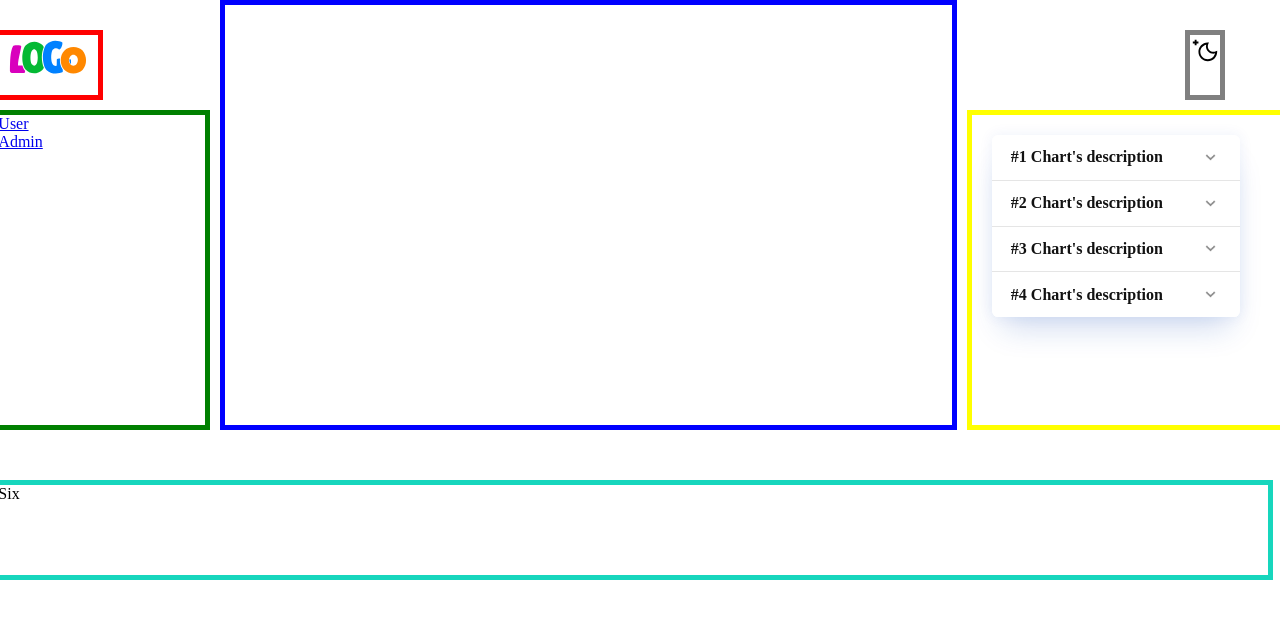
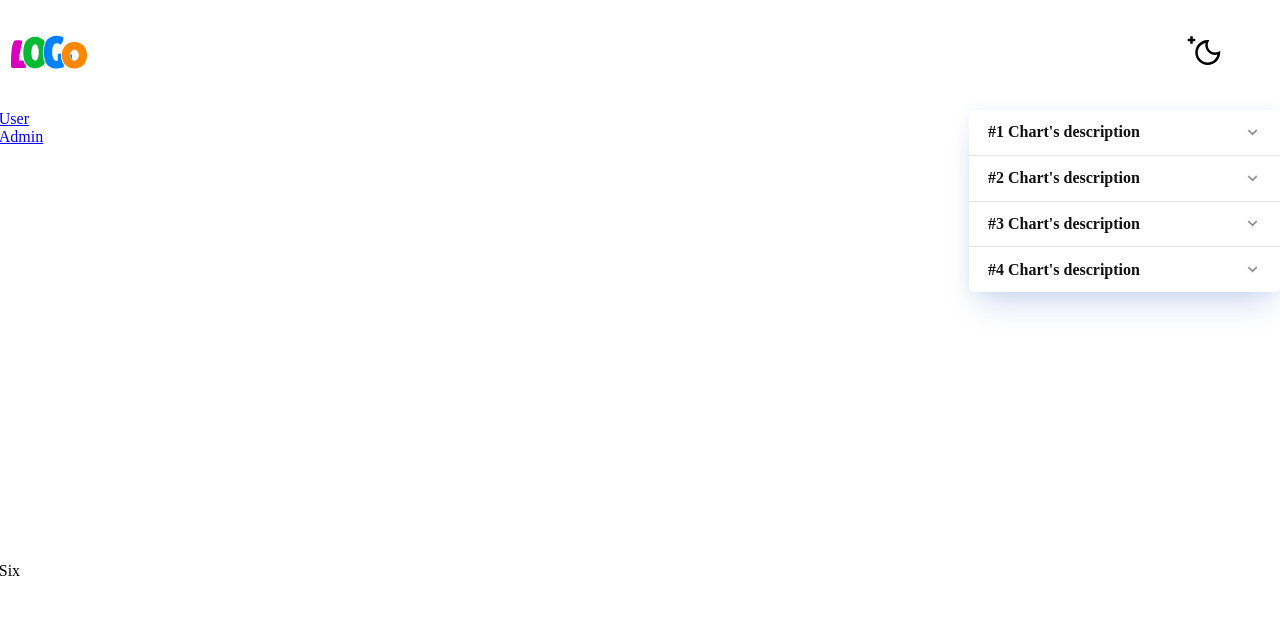
Before and after one commit to gitgregor/CatWitchChart, a React (Create React App) app: page / in a window 1280 px wide. Shown: the top 618 px of the page. Built offline with nearby package versions, Linux system fonts and the light colour scheme.

Commit message:
Change  in .item class - remove grid row
This set up prevent against extending widith of accordion after
open more then one acc level

```diff
--- a/src/STYLES/Styles/scssStyles/grid4.scss
+++ b/src/STYLES/Styles/scssStyles/grid4.scss
@@ -15,10 +15,10 @@
         .one {
             grid-column: 1 / 1;
             grid-row: 1 / 2;
-            border: 5px solid red;
             max-height: 100px;
             margin-top: 30px;
             // align-self: center;
+            // border: 5px solid red;
 
             .img-logo {
                 max-width: 100px;
@@ -28,19 +28,19 @@
         .two {
             grid-column: 3 / 10;
             grid-row: 1 / 5;
-            border: 5px solid blue;
             color: black;
+            // border: 5px solid blue;
 
         }
 
         .three {
             grid-column: 12 / 13;
             grid-row: 1 / 2;
-            border: 5px solid gray;
             max-height: 100px;
             width: 40px;
             margin-top: 30px;
             // align-self: center;
+            // border: 5px solid gray;
 
             .sun-icon {
                 max-width: 40px;
@@ -56,29 +56,29 @@
         .four {
             grid-column: 1 / 3;
             grid-row: 2 / 5;
-            border: 5px solid green;
+            // border: 5px solid green;
         }
 
         .item {
             // .five {
             display: grid;
             grid-column: 10 / 13;
-            grid-row: 2 / 5;
-            grid-template-columns: subgrid;
-            grid-template-rows: subgrid;
-            border: 5px solid yellow;
+            // grid-row: 2 / 5;    // without grid-row the left sidebar
+            // dont change its width after expande more then one accordion level
 
-            .subitem {
-                // width: 200px;
-                width: 80%;
-                // max-width: 120px;
-                // max-height: 100px;
-                margin: 20px;
-                grid-column: 1 / 4;
-                grid-row: 1 / 4;
-                // align-self: center;
-                // justify-self: center;
-            }
+            // grid-template-columns: subgrid;
+            // grid-template-rows: subgrid;
+
+            // border: 5px solid yellow;
+
+            // .subitem {
+            //     width: 80%;
+            //     margin: 20px;
+            //     grid-column: 1 / 4;
+            //     grid-row: 1 / 4;
+            //     // align-self: center;
+            //     // justify-self: center;
+            // }
 
         }
 
@@ -90,7 +90,7 @@
             height: 100px;
             grid-column: 1 / 13;
             grid-row: 5 / 6;
-            border: 5px solid rgb(23, 214, 189);
+            // border: 5px solid rgb(23, 214, 189);
         }
     }
 
```
